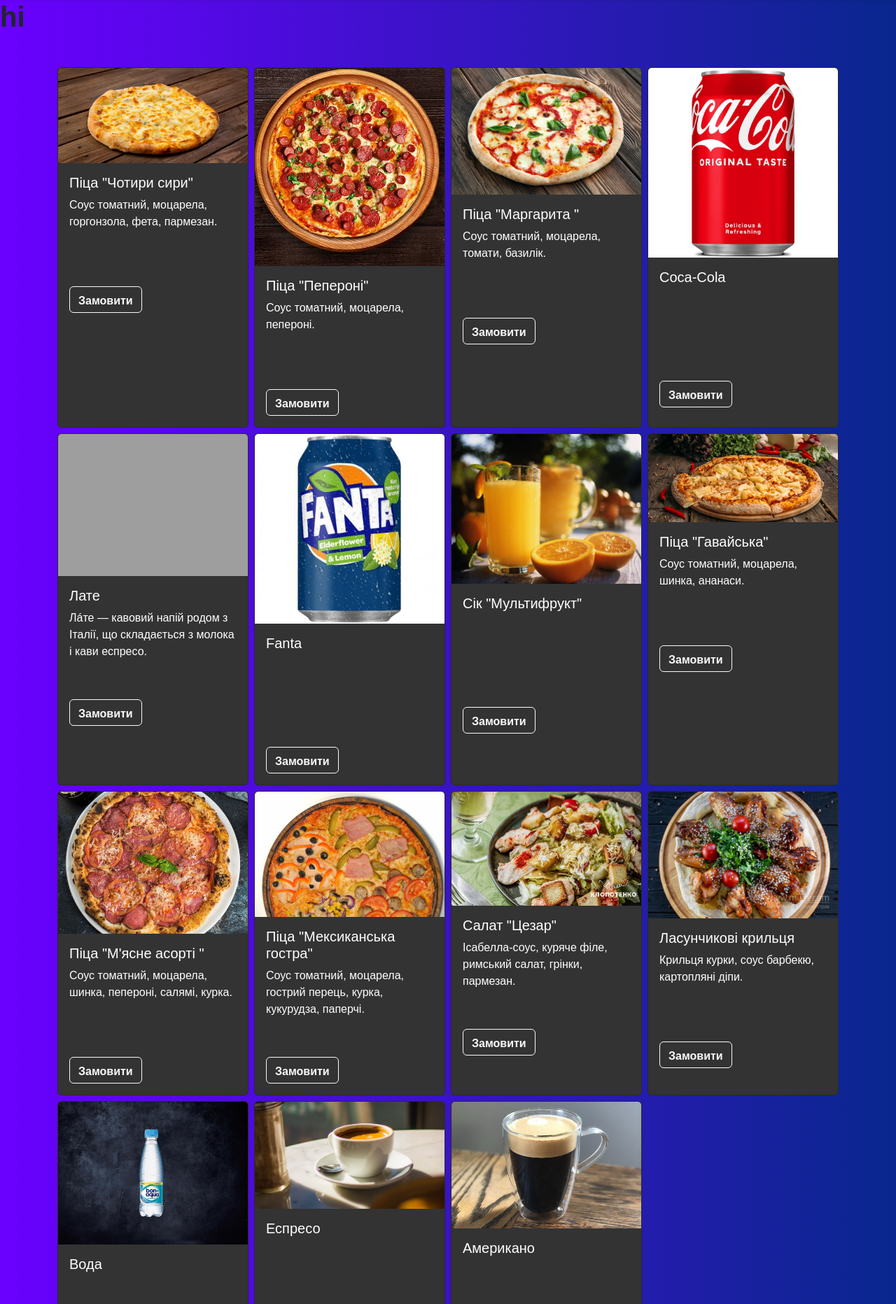
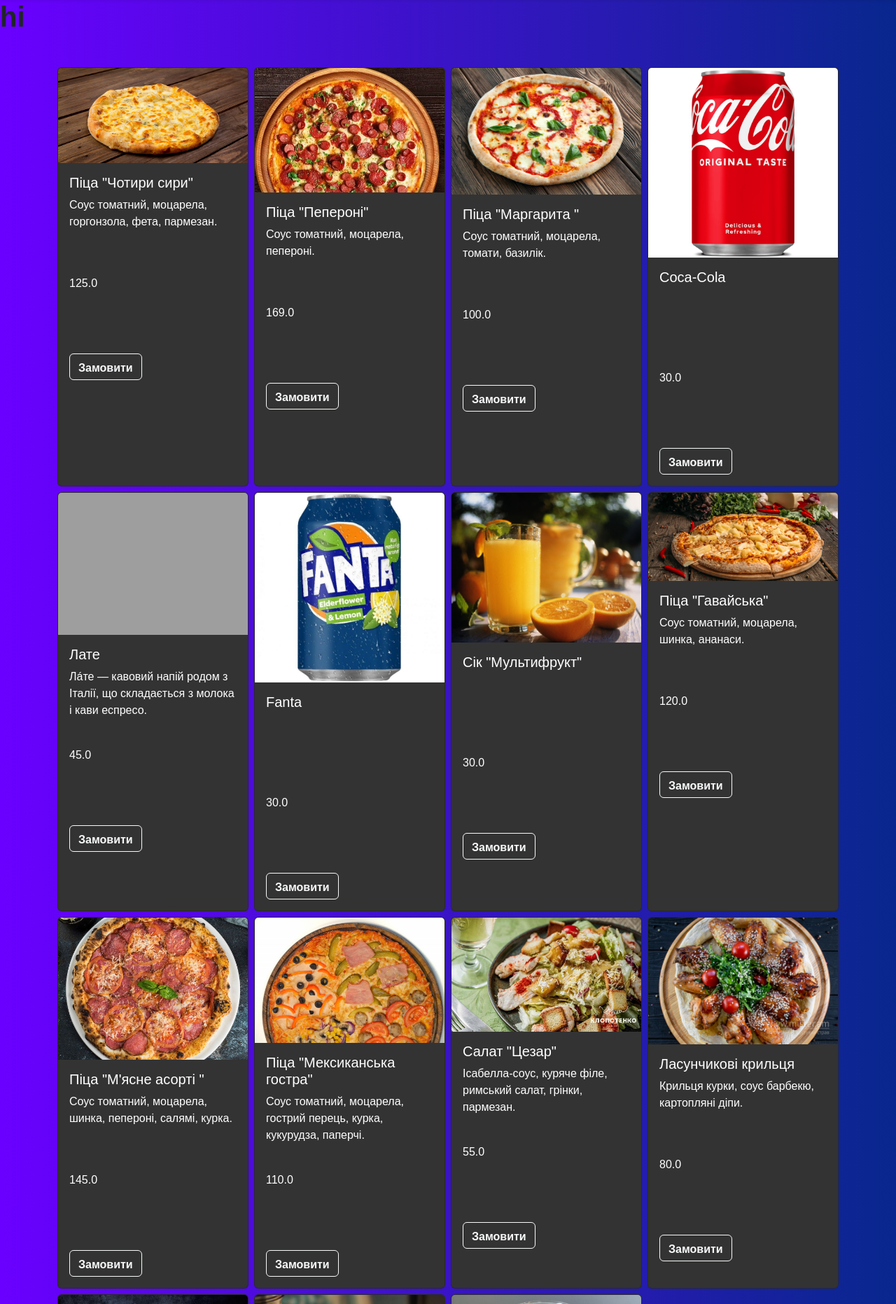
Before and after one commit to Rosti415/cafe-pizza, a Flask app: page /dish in a window 1280 px wide. Shown: the part 57-1920 px from the top of the page at 70% size. Run offline with Flask 3, Linux system fonts and the light colour scheme; data comes from the database, SQL or seed files in the repository; both versions use the stored data as it was after the commit; grey boxes are pictures that could not be loaded.

Commit message:
Add files via upload

```diff
--- a/app.py
+++ b/app.py
@@ -1,4 +1,4 @@
-from flask import Flask, render_template,request
+from flask import Flask, render_template,request,flash
 from sql_queries import CafeDB
 import os
 
@@ -42,8 +42,11 @@
     categories = db.get_all_categories()
     product = db.get_product(product_id)
     if request.method == "POST":
-        db.order(product_id,request.form['name'],request.form['addres'],request.form['quantity'],request.form['phone'],request.form['comment'])
-
+        try:
+            db.order(product_id,request.form['name'],request.form['addres'],request.form['quantity'],request.form['phone'],request.form['comment'])
+            flash("Замовлення оформлено","alert-succes")
+        except:
+            flash("Замовлення оформлено","alert-danger")
     return render_template("order.html",categories=categories,product=product)
 
 
--- a/static/style.css
+++ b/static/style.css
@@ -6,6 +6,12 @@
 .head_nav{
     background: linear-gradient(to right, #9966ff 0%,#0033cc 100%);
 
+}
+
+.cel{
+    color: #bcbcbc;
+    margin: 0;
+    padding: 0;
 }
 body{
 font-family: "Raleway", sans-serif;
@@ -301,3 +307,9 @@
 .team-item:hover .team-overlay {
     opacity: 1;
 }
+
+.price{
+    padding: 0;
+    margin: 0;
+
+}
--- a/templates/order.html
+++ b/templates/order.html
@@ -3,8 +3,11 @@
 
 {% block content %}
 <div class="container">
+
     <h2 class="my-4 text-center">Замовлення</h2>
-
+    {% for type, message in get_flashed_messages(True) %}
+    <div class="alert {{type}} my-3 "> {{message}} </div>
+    {% endfor %}
 <div class="row">
     <form class="col p-3 m-3" action="" method="post" enctype="multipart/form-data">
         <div class="mb-3">
--- a/templates/post_card.html
+++ b/templates/post_card.html
@@ -1,8 +1,9 @@
-<div class="card h-100 dark-card" style="max-width: 25rem; max-height: 35rem;">
+<div class="card h-100 dark-card" style="max-width: 25rem; min-height: 30rem;">
     <img src="{{ url_for('static', filename='img/'+product[3]) }}" class="card-img-top" alt="...">
     <div class="card-body">
       <h5 class="card-title">{{product[1]}}</h5>
-      <p class="card-text overflow-y-hidden" style ="height: 7rem">{{product[2]}}</p>
+      <p class="card-text overflow-y-hidden price" style ="height: 7rem">{{product[2]}}</p>
+      <p class="card-text overflow-y-hidden price mx-10" style ="height: 7rem">{{product[4]}}</p>
       <a href= "{{ url_for('order', product_id=product[0]) }}" class="btn btn-outline-light">Замовити</a>
     </div>
   </div>
```
Also changed, not shown: templates/index.html (+6 -4 lines), shop.db, static/img/peperoni.jpeg.
